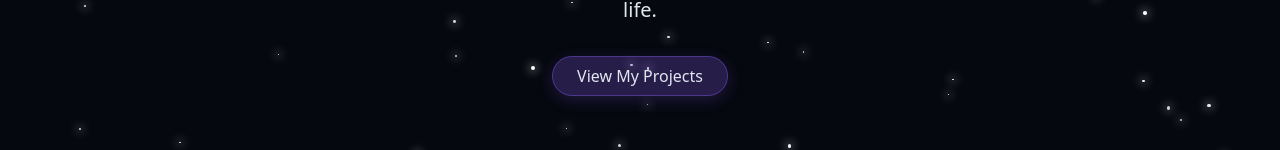
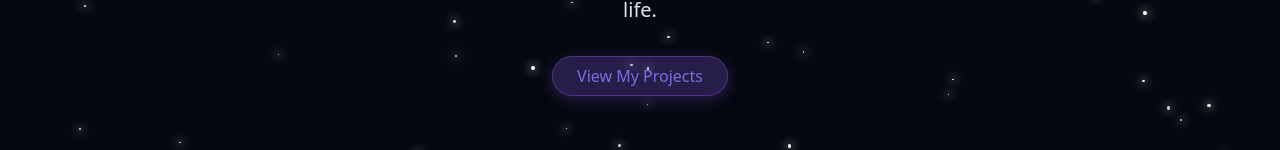
Before and after one commit to PasinduLF/my-portfolio, a React (Vite) app: page / in a window 1280 px wide. Shown: the part 460-610 px from the top of the page. Built offline with nearby package versions, Linux system fonts and the light colour scheme; no server answers.

Commit message:
Refine styles for light mode and glassmorphism utilities. Update background and foreground colors for improved contrast. Enhance glass utilities with new background, border, and shadow properties. Adjust ThemeToggle component to use primary color for the moon icon.

```diff
--- a/src/components/ThemeToggle.jsx
+++ b/src/components/ThemeToggle.jsx
@@ -44,7 +44,7 @@ export const ThemeToggle = () => {
       {isDarkMode ? (
         <Sun className="h-6 w-6 text-yellow-300" aria-hidden="true" />
       ) : (
-        <Moon className="h-6 w-6 text-blue-900" aria-hidden="true" />
+        <Moon className="h-6 w-6 text-primary" aria-hidden="true" />
       )}
     </button>
   );
--- a/src/index.css
+++ b/src/index.css
@@ -85,8 +85,8 @@
 
 @layer base {
   :root {
-    --background: 210 40% 98%;
-    --foreground: 222 47% 11%;
+    --background: 210 30% 96%;
+    --foreground: 222 47% 8%;
 
     --card: 0 0% 100%;
 
@@ -119,6 +119,20 @@
   body{
     @apply bg-background text-foreground transition-colors duration-300;
     font-feature-settings: "rlig" 1,"calt" 1;
+    background: linear-gradient(135deg, hsl(210 40% 98%) 0%, hsl(220 30% 95%) 100%);
+  }
+
+  .dark body {
+    background: hsl(var(--background));
+  }
+
+  /* Section dividers for light mode */
+  section {
+    border-bottom: 1px solid rgba(139, 92, 246, 0.1);
+  }
+
+  section:last-child {
+    border-bottom: none;
   }
 
   /* Screen reader only class */
@@ -201,45 +215,65 @@
   hover:scale-105 active:scale-95;
 }
 
-/* Glassmorphism (Liquid Glass) Utilities */
+/* Glassmorphism (Liquid Glass) Utilities - Light Mode Default */
 @utility glass{
-  background: rgba(255, 255, 255, 0.1);
+  background: rgba(255, 255, 255, 0.7);
   backdrop-filter: blur(10px) saturate(180%);
   -webkit-backdrop-filter: blur(10px) saturate(180%);
-  border: 1px solid rgba(255, 255, 255, 0.2);
-  box-shadow: 0 8px 32px 0 rgba(31, 38, 135, 0.37);
+  border: 1px solid rgba(139, 92, 246, 0.2);
+  box-shadow:
+    0 8px 32px 0 rgba(139, 92, 246, 0.15),
+    0 2px 8px 0 rgba(0, 0, 0, 0.08);
 }
 
 @utility glass-card{
-  background: rgba(255, 255, 255, 0.05);
+  background: rgba(255, 255, 255, 0.6);
   backdrop-filter: blur(20px) saturate(180%);
   -webkit-backdrop-filter: blur(20px) saturate(180%);
-  border: 1px solid rgba(255, 255, 255, 0.15);
-  box-shadow: 0 8px 32px 0 rgba(31, 38, 135, 0.2);
+  border: 1px solid rgba(139, 92, 246, 0.25);
+  box-shadow:
+    0 8px 32px 0 rgba(139, 92, 246, 0.12),
+    0 2px 8px 0 rgba(0, 0, 0, 0.06);
 }
 
 @utility glass-nav{
-  background: rgba(255, 255, 255, 0.08);
+  background: rgba(255, 255, 255, 0.75);
   backdrop-filter: blur(20px) saturate(180%);
   -webkit-backdrop-filter: blur(20px) saturate(180%);
-  border-bottom: 1px solid rgba(255, 255, 255, 0.1);
-  box-shadow: 0 4px 24px 0 rgba(31, 38, 135, 0.15);
+  border-bottom: 1px solid rgba(139, 92, 246, 0.2);
+  box-shadow:
+    0 4px 24px 0 rgba(139, 92, 246, 0.1),
+    0 2px 4px 0 rgba(0, 0, 0, 0.05);
 }
 
 @utility glass-modal{
-  background: rgba(255, 255, 255, 0.1);
+  background: rgba(255, 255, 255, 0.8);
   backdrop-filter: blur(30px) saturate(180%);
   -webkit-backdrop-filter: blur(30px) saturate(180%);
-  border: 1px solid rgba(255, 255, 255, 0.2);
-  box-shadow: 0 8px 32px 0 rgba(31, 38, 135, 0.4);
+  border: 1px solid rgba(139, 92, 246, 0.3);
+  box-shadow:
+    0 8px 32px 0 rgba(139, 92, 246, 0.2),
+    0 4px 16px 0 rgba(0, 0, 0, 0.1);
 }
 
 @utility glass-button{
-  background: rgba(139, 92, 246, 0.2);
+  background: rgba(139, 92, 246, 0.15);
   backdrop-filter: blur(10px) saturate(180%);
   -webkit-backdrop-filter: blur(10px) saturate(180%);
-  border: 1px solid rgba(139, 92, 246, 0.3);
-  box-shadow: 0 4px 16px 0 rgba(139, 92, 246, 0.2);
+  border: 1px solid rgba(139, 92, 246, 0.4);
+  box-shadow:
+    0 4px 16px 0 rgba(139, 92, 246, 0.25),
+    0 2px 4px 0 rgba(0, 0, 0, 0.1);
+  color: hsl(var(--primary));
+  transition: all 0.3s ease;
+}
+
+/* Hover state for glass-button */
+.glass-button:hover {
+  background: rgba(139, 92, 246, 0.25);
+  box-shadow:
+    0 6px 20px 0 rgba(139, 92, 246, 0.35),
+    0 2px 6px 0 rgba(0, 0, 0, 0.12);
 }
 
 .dark .glass{
@@ -268,13 +302,25 @@
 }
 
 @utility star{
-  @apply absolute rounded-full bg-white;
-  box-shadow: 0 0 10px 2px rgba(255, 255, 255, 0.4)
+  @apply absolute rounded-full;
+  background: rgba(139, 92, 246, 0.6);
+  box-shadow: 0 0 10px 2px rgba(139, 92, 246, 0.4);
+}
+
+.dark .star {
+  @apply bg-white;
+  box-shadow: 0 0 10px 2px rgba(255, 255, 255, 0.4);
 }
 
 @utility meteor{
-  @apply absolute bg-linear-to-r from-white via-white to-transparent rounded-full;
-  box-shadow: 0 0 10px 5px rgba(255, 255, 255, 0.3)
+  @apply absolute rounded-full;
+  background: linear-gradient(to right, rgba(139, 92, 246, 0.8), rgba(139, 92, 246, 0.4), transparent);
+  box-shadow: 0 0 10px 5px rgba(139, 92, 246, 0.3);
+}
+
+.dark .meteor {
+  background: linear-gradient(to right, white, white, transparent);
+  box-shadow: 0 0 10px 5px rgba(255, 255, 255, 0.3);
 }
 
 #root{
```
